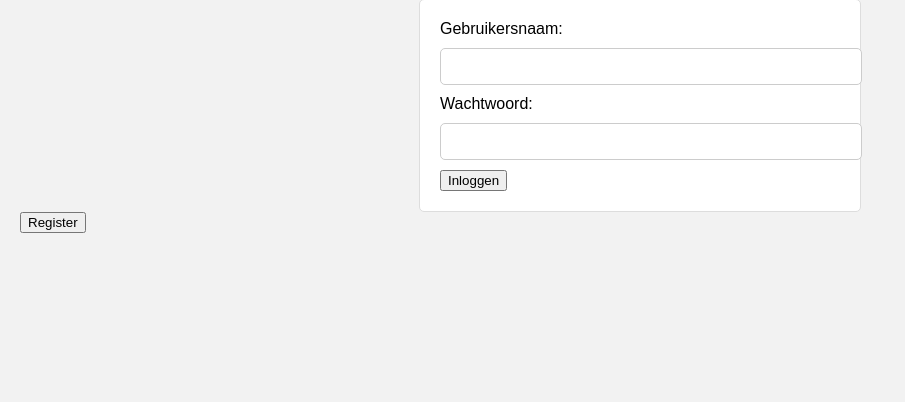
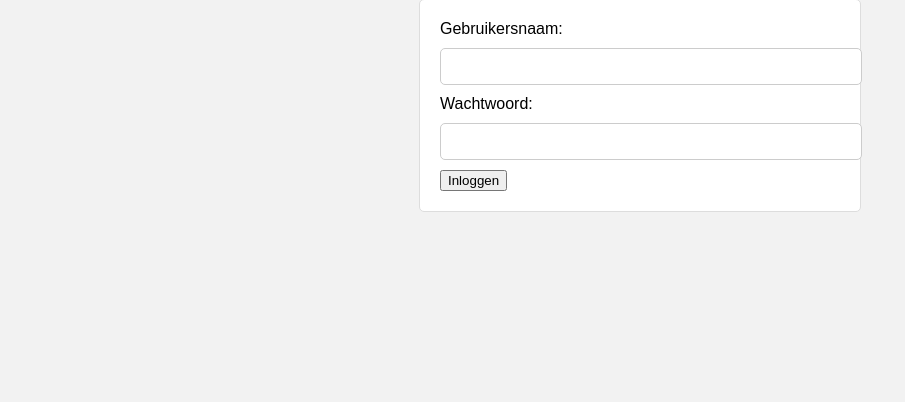
Before and after one commit to JoziasL/Fitness, a PHP site: page /login.php in a window 1280 px wide. Shown: the part 101-503 px from the top of the page, without its empty margins (0-905 px from the left). Run offline with PHP 8.4, Linux system fonts and the light colour scheme.

Commit message:
mini update 2

```diff
--- a/inlog voorbeeld/db_conn.php
+++ b/inlog voorbeeld/db_conn.php
@@ -6,6 +6,7 @@ $password = "root";
 ini_set('display_errors', '1');
 ini_set('display_startup_errors', '1');
 error_reporting(E_ALL);
+//try catch blok aanmaken voor eventuele uitzonderingen af te vangen van de database
 try {
     $conn = new PDO("mysql:host=$servername;dbname=$dbname",
         $username, $password);
--- a/inlog voorbeeld/fit-create-user.php
+++ b/inlog voorbeeld/fit-create-user.php
@@ -21,7 +21,7 @@ else{
     <title>Index</title>
 </head>
 <body>
-<h1>Welcome <?php echo $results["name"]; ?></h1>
+<h1>Welcome <?php echo $row["name"]; ?></h1>
 <a href="logout.php">Logout</a>
 </body>
 </html>
--- a/inlog voorbeeld/login.php
+++ b/inlog voorbeeld/login.php
@@ -5,9 +5,9 @@ ini_set('display_errors', 1);
 ini_set('display_startup_errors', 1);
 error_reporting(E_ALL);
 
-//Deze code controleert of het HTTP-verzoekstype "POST" is.
+//Deze code controleert of het HTTP-verzoekstype "POST" is. deze code betekent dat de code wordt geactiveerd wanneer het inlogformulier wordt ingediend.
 if ($_SERVER["REQUEST_METHOD"] === "POST") {
-    // Controleert of de vereiste formuliervelden zijn ingestuurd betekent dat deze code wordt geactiveerd wanneer het inlogformulier wordt ingediend.
+    // Controleert of de vereiste formuliervelden zijn ingestuurd.
     if (isset($_POST["username"]) && isset($_POST["password"])) {
         $username = $_POST["username"];
         $password = $_POST["password"];
@@ -52,8 +52,5 @@ if ($_SERVER["REQUEST_METHOD"] === "POST") {
         <input type="submit" value="Inloggen">
     </div>
 </form>
-<div>
-        <input type="submit" value="Register">
-</div>
 </body>
 </html>
```
